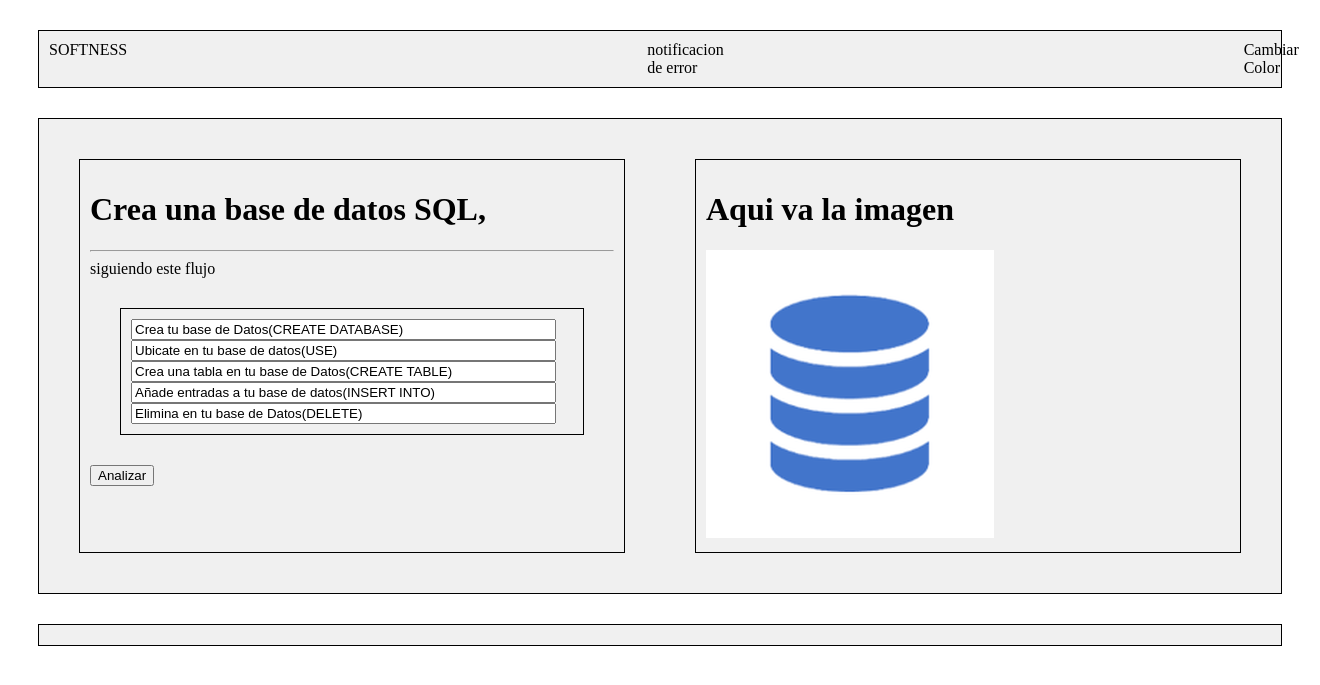
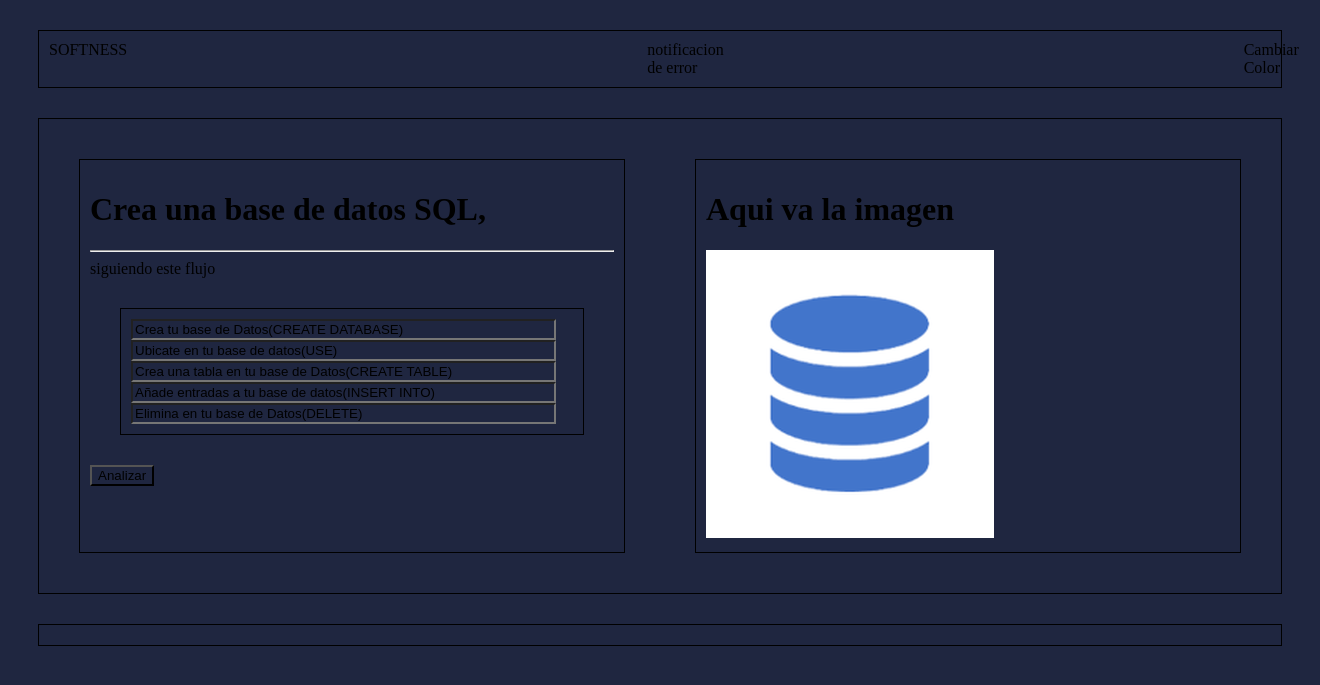
Before and after one commit to MarcoSart21/BD, a Flask app: page / in a window 1320 px wide. Shown: the top 685 px of the page. Run offline with Flask 3, Linux system fonts and the light colour scheme.

Commit message:
css prueba
cambia color de fondo ,boton y de los input

```diff
--- a/static/styles.css
+++ b/static/styles.css
@@ -1,14 +1,17 @@
 body{
-    background-color: white ;
+    background-color: #1F2640;
 }
+
 
 
 div{
     margin: 30px; /* Márgenes de 30px en todas las direcciones */
     border: 1px solid black; /* Borde sólido de 1px de color negro */
-    background-color: #f0f0f0;
+    background-color:#1F2640;
     padding: 10px;
 }
+
+
 
 .encabezado ul{
     list-style-type: none; /* Quita los marcadores de lista */
@@ -21,6 +24,14 @@ div{
     margin-right: 520px; /* Espacio entre elementos */
 }
 
+
+
+.cuerpo input{
+    background-color: #1F2640;
+}
+.cuerpo button{
+    background-color: #1F2640;
+}
 .cuerpo{
     display: grid; /* Usar CSS Grid */
     grid-template-columns: repeat(auto-fit, minmax(200px, 1fr)); /* Columnas flexibles */
```
